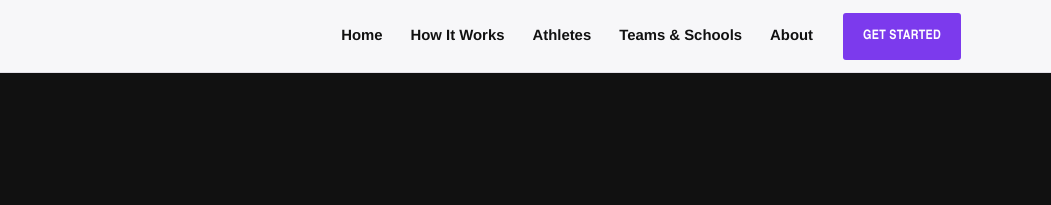
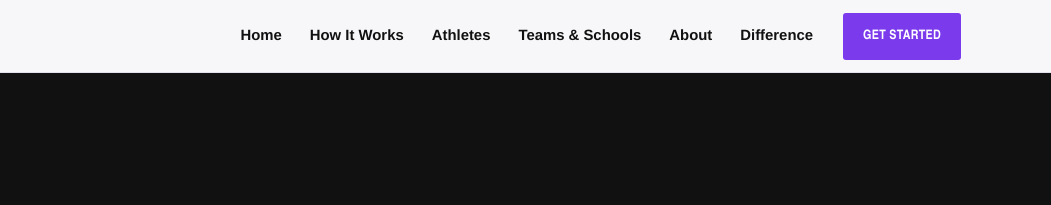
Before and after one commit to TrueFrameAthletics/trueframeathletics.com, a website: page public/contact.html in a window 1280 px wide. Shown: the top 205 px of the page, 229-1280 px from the left. Drawn offline with Linux system fonts and the light colour scheme.

Commit message:
Add Difference navigation link across TrueFrame website

```diff
--- a/public/contact.html
+++ b/public/contact.html
@@ -20,7 +20,7 @@
     <a class="brand" href="/" aria-label="TrueFrame Athletics home"><img src="/logo-mark.svg" alt="" width="46" height="39"><span class="brand-text"><span class="brand-name">TrueFrame</span><span class="brand-tag">Athletics</span></span></a>
     <button class="nav-toggle" id="nav-toggle" aria-expanded="false" aria-controls="nav-menu">Menu</button>
     <nav class="nav-menu" id="nav-menu" aria-label="Main">
-      <ul class="nav-links"><li><a href="/">Home</a></li><li><a href="/how-it-works">How It Works</a></li><li><a href="/athletes">Athletes</a></li><li><a href="/teams">Teams &amp; Schools</a></li><li><a href="/about">About</a></li></ul>
+      <ul class="nav-links"><li><a href="/">Home</a></li><li><a href="/how-it-works">How It Works</a></li><li><a href="/athletes">Athletes</a></li><li><a href="/teams">Teams &amp; Schools</a></li><li><a href="/about">About</a></li><li><a href="/difference">Difference</a></li></ul>
       <a class="btn btn-primary nav-cta" href="/contact">Get Started</a>
     </nav>
   </div>
```
